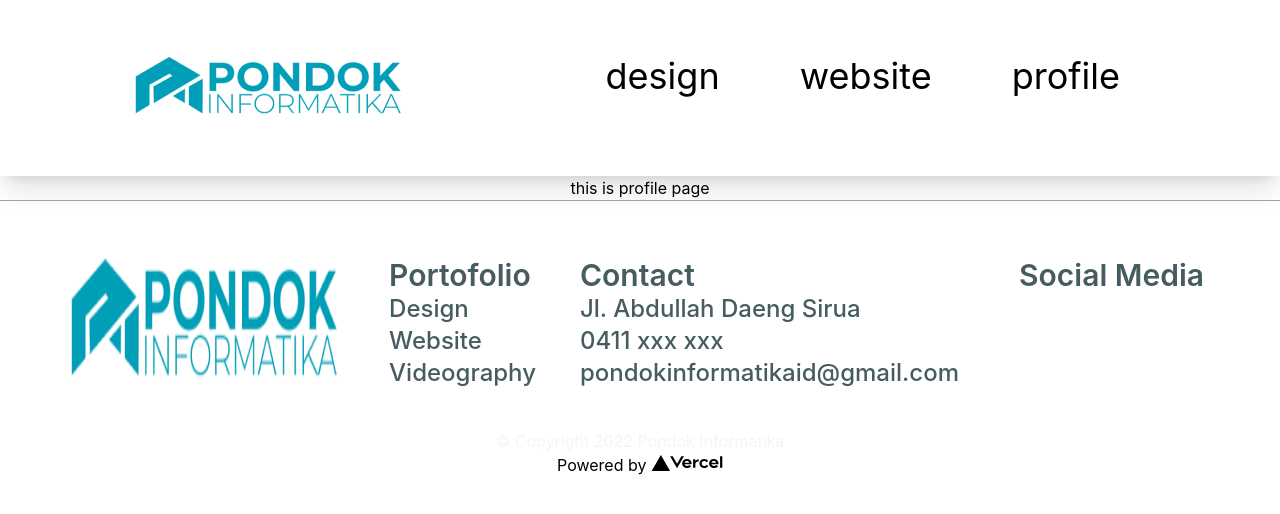
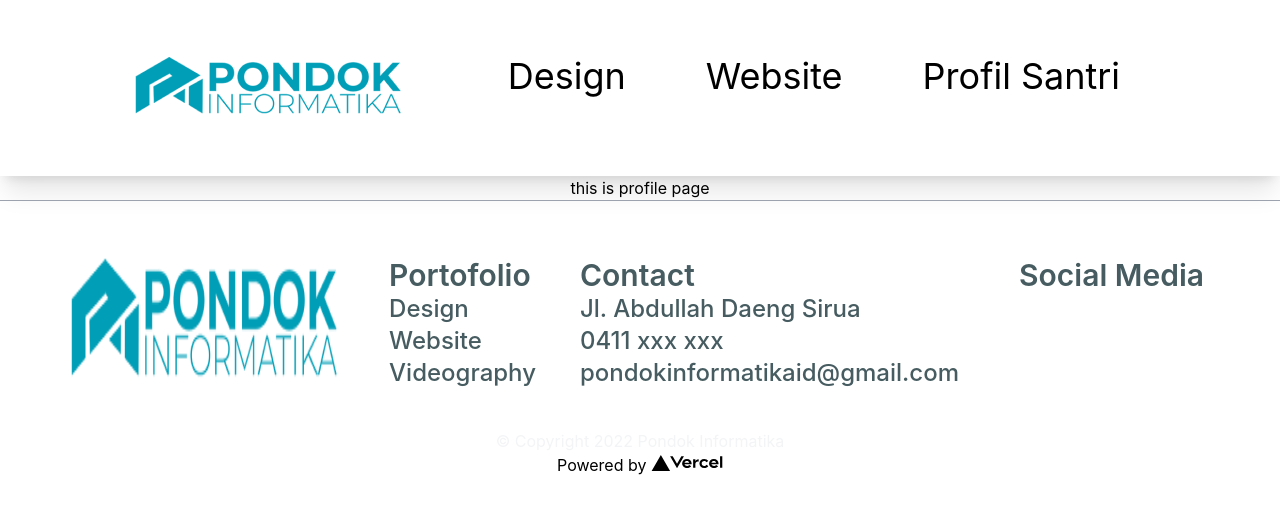
Before and after one commit to kreindo/portonext, a Next.js app: page /profile in a window 1280 px wide. Shown: the top 514 px of the page. Built offline with nearby package versions, Linux system fonts and the light colour scheme.

Commit message:
reconfigured a bunch of stuff

```diff
--- a/pages/components/Footer.jsx
+++ b/components/Footer.jsx
@@ -1,7 +1,6 @@
 import Image from 'next/image';
-import { useState, useEffect } from 'react';
-import Logo from '../../public/assets/images/logo1.png';
 import Link from 'next/link';
+import Logo from '../public/assets/images/logo1.png';
 
 const Footer = () => {
   const handleClick = () => {
--- a/pages/components/header.jsx
+++ b/components/Header.jsx
@@ -1,40 +1,20 @@
-import Image from 'next/image';
-import { useState, useEffect } from 'react';
-import Logo from '../../public/assets/images/logo1.png';
-import Link from 'next/link';
+import Image from 'next/image';import Link from 'next/link';
+import Logo from '../public/assets/images/logo1.png';
 
 const Header = () => {
-  // const [menu, setMenu] = useState('menu');
-  const menus = ['design', 'website', 'profile'];
-  const handleClick = () => {
-    console.log('clicked!');
-  };
-  // useEffect(() => setMenu(menu), []);
-
   return (
-    <div className="px-14 py-14 shadow-xl">
+    <div className="py-5 md:px-14 md:py-14 shadow-xl">
       <div className="flex flex-1 justify-between mx-16">
         <Link href="/">
           <Image
             src={Logo}
             alt="Logo"
-            className="hover:cursor-pointer"
-            onClick={handleClick}
-            z
+            className="hover:cursor-pointer w-16 md:w-32 lg:w-48"
           />
         </Link>
-        <div className="text-4xl font-normal">
+        <div className="hidden md:block xl:text-4xl font-normal">
           <ul className="flex">
-            {menus.map((menu) => {
-              return (
-                <li key={menu} className="mx-10">
-                  <Link href={`/${menu}`}>
-                    <a>{menu}</a>
-                  </Link>
-                </li>
-              );
-            })}
-            {/* <li className="mx-10">
+            <li className="mx-10">
               <Link href="/design">
                 <a>Design</a>
               </Link>
@@ -48,7 +28,7 @@ const Header = () => {
               <Link href="/profile">
                 <a>Profil Santri</a>
               </Link>
-            </li> */}
+            </li>
           </ul>
           {/* {menus.map((menu) => {
             return (
--- /dev/null
+++ b/components/Layout/index.jsx
@@ -0,0 +1,21 @@
+import Header from '../header';
+import Footer from '../Footer';
+import Head from 'next/head';
+
+export const Layout = (props) => {
+  const { children } = props;
+  return (
+    <>
+      <Head>
+        <title>App</title>
+        <meta name="description" content="Generated by create next app" />
+        <link rel="icon" href="/favicon.ico" />
+      </Head>
+      <Header />
+      {children}
+      <Footer />
+    </>
+  );
+};
+
+export default Layout;
--- a/pages/components/Showcase.jsx
+++ b/components/Showcase.jsx
@@ -1,15 +1,15 @@
 import Image from 'next/image';
-import Link from 'next/link';
+import { useState } from 'react';
 
 const Showcase = () => {
-  const [title, setTitle] = use
+  const [title, setTitle] = useState();
 
   return (
     <div className="flex justify-center">
       <div className="flex flex-col items-center justify-center">
         <h1 className="text-6xl font-bold text-biru-pondok my-16">Design</h1>
         <div className="container">
-          <div className=" grid grid-cols-3 gap-10">
+          <div className=" grid grid-cols-2 md:grid-cols-3 gap-10">
             <Image
               src={'https://picsum.photos/seed/asd/400'}
               width={400}
--- a/pages/_app.js
+++ b/pages/_app.js
@@ -1,7 +1,7 @@
-import '../styles/globals.css'
+import '../styles/globals.css';
 
 function MyApp({ Component, pageProps }) {
-  return <Component {...pageProps} />
+  return <Component {...pageProps} />;
 }
 
-export default MyApp
+export default MyApp;
--- a/pages/design.js
+++ b/pages/design.js
@@ -1,19 +1,11 @@
-import Head from 'next/head';import Header from './components/Header';
-import Footer from './components/Footer';
+import Layout from '../components/Layout';
 
 export default function Design() {
   return (
-    <div>
-      <Head>
-        <title>Designs</title>
-        <meta name="description" content="Generated by create next app" />
-        <link rel="icon" href="/favicon.ico" />
-      </Head>
-      <main>
-        <Header />
+    <>
+      <Layout>
         <div className="flex justify-center">this is design page</div>
-      </main>
-      <Footer />
-    </div>
+      </Layout>
+    </>
   );
 }
--- a/pages/index.js
+++ b/pages/index.js
@@ -1,23 +1,14 @@
-import Head from 'next/head';
-import Image from 'next/image';
-import Header from './components/Header';
-import Showcase from './components/Showcase';
-import Footer from './components/Footer';
+import Layout from '../components/Layout';
+import Showcase from '../components/Showcase';
 
 export default function Home() {
   return (
-    <div>
-      <Head>
-        <title>App</title>
-        <meta name="description" content="Generated by create next app" />
-        <link rel="icon" href="/favicon.ico" />
-      </Head>
-
-      <main>
-        <Header />
+    <>
+      <Layout>
+        {/* hero here */}
         <Showcase />
-      </main>
-      <Footer />
-    </div>
+        {/* santris here */}
+      </Layout>
+    </>
   );
 }
--- a/pages/profile.js
+++ b/pages/profile.js
@@ -1,21 +1,10 @@
-import Head from 'next/head';
-import Header from './components/Header';
-import Footer from './components/Footer';
-
+import Layout from '../components/Layout';
 export default function Profile() {
   return (
-    <div>
-      <Head>
-        <title>Profile</title>
-        <meta name="description" content="Generated by create next app" />
-        <link rel="icon" href="/favicon.ico" />
-      </Head>
-      <main>
-        <Header />
+    <>
+      <Layout>
         <div className="flex justify-center">this is profile page</div>
-      </main>
-      <Footer />
-
-    </div>
+      </Layout>
+    </>
   );
 }
--- a/pages/website.js
+++ b/pages/website.js
@@ -1,20 +1,11 @@
-import Head from 'next/head';
-import Header from './components/Header';
-import Footer from './components/Footer';
+import Layout from "../components/Layout";
 
 export default function Website() {
   return (
-    <div>
-      <Head>
-        <title>Website</title>
-        <meta name="description" content="Generated by create next app" />
-        <link rel="icon" href="/favicon.ico" />
-      </Head>
-      <main>
-        <Header />
+    <>
+      <Layout>
         <div className="flex justify-center">this is website page</div>
-      </main>
-      <Footer />
-    </div>
+      </Layout>
+    </>
   );
 }
--- a/styles/globals.css
+++ b/styles/globals.css
@@ -8,6 +8,7 @@ body {
   margin: 0;
   font-family: 'Montserrat', -apple-system, BlinkMacSystemFont, Segoe UI, Roboto,
     Oxygen, Ubuntu, Cantarell, Fira Sans, Droid Sans, Helvetica Neue, sans-serif;
+  height: 100%;
 }
 
 a {
```
